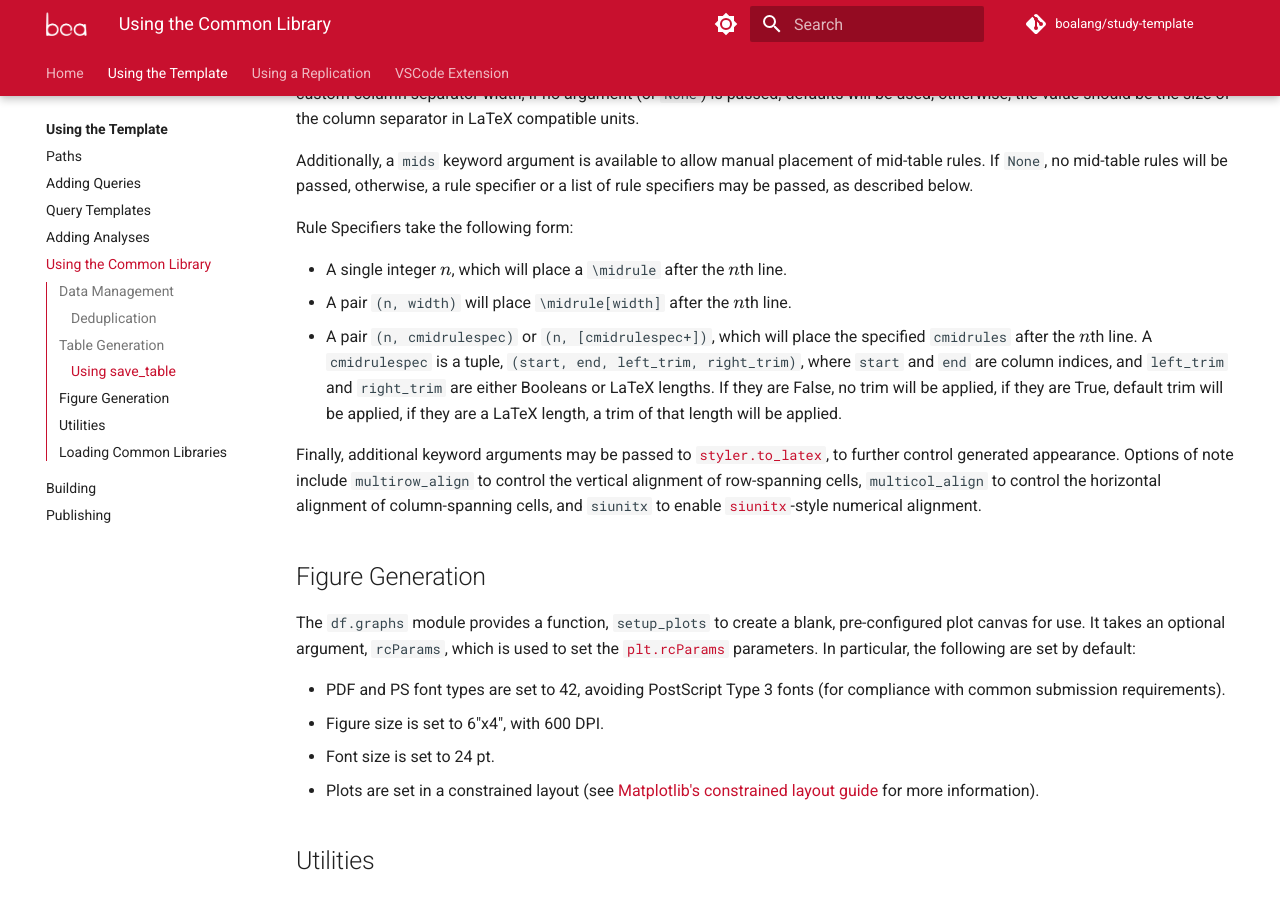
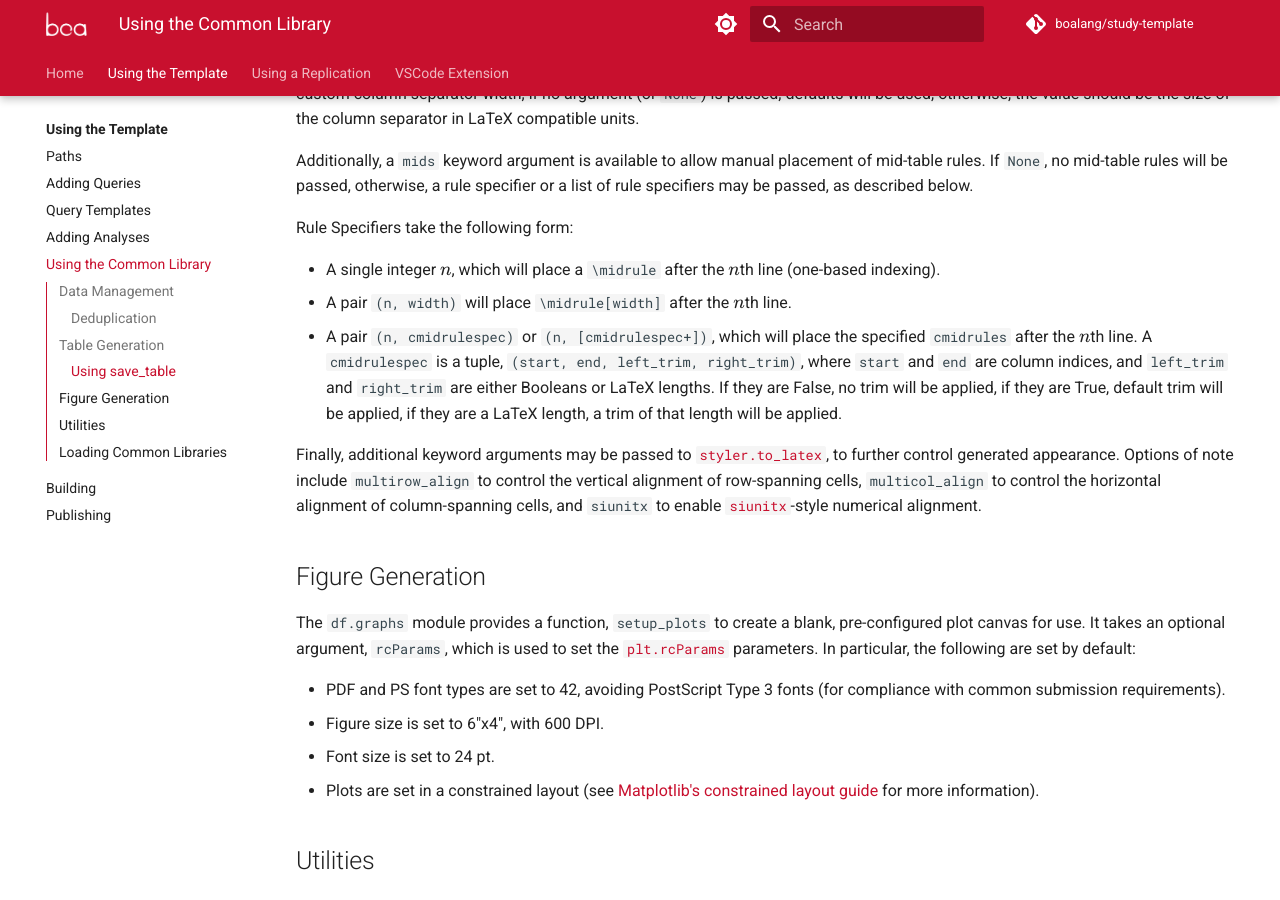
Before and after one commit to boalang/study-template, an MkDocs documentation site: the page built from docs/research/common.md, in a window 1280 px wide and 900 px high, scrolled down 1865 px. Built offline with MkDocs 1.6.1 and Material for MkDocs 9.7.7, drawn with Linux system fonts in a browser that asks for light colours; comment, search, counter and statistics services are not loaded; the version menu is left out.

Commit message:
Clarify indexing

```diff
--- a/docs/research/common.md
+++ b/docs/research/common.md
@@ -62,7 +62,7 @@ Additionally, a `mids` keyword argument is available to allow manual placement o
 
 Rule Specifiers take the following form:
 
- - A single integer $n$, which will place a `\midrule` after the $n$th line.
+ - A single integer $n$, which will place a `\midrule` after the $n$th line (one-based indexing).
  - A pair `(n, width)` will place `\midrule[width]` after the $n$th line.
  - A pair `(n, cmidrulespec)` or `(n, [cmidrulespec+])`, which will place the specified `cmidrules` after the $n$th line.  A `cmidrulespec` is a tuple, `(start, end, left_trim, right_trim)`, where `start` and `end` are column indices, and `left_trim` and `right_trim` are either Booleans or LaTeX lengths.  If they are False, no trim will be applied, if they are True, default trim will be applied, if they are a LaTeX length, a trim of that length will be applied.
 
```
